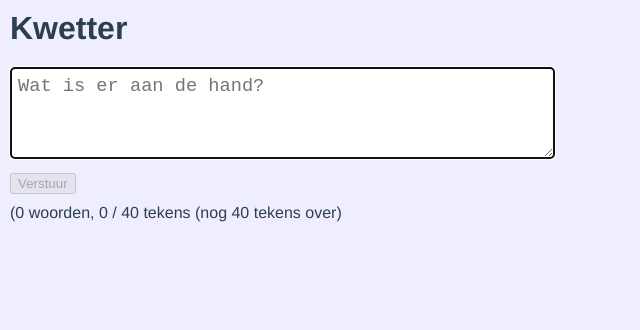
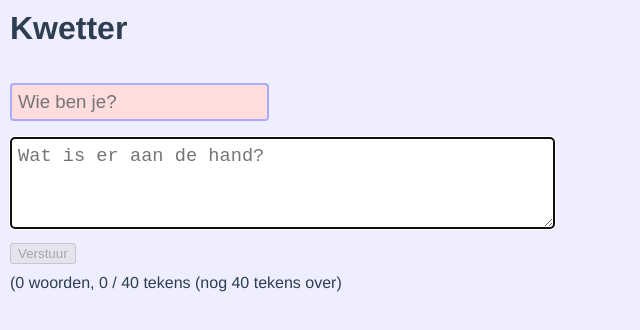
Before and after one commit to fryske-akademy/vue-workshop, a Vue app: page / in a window 1280 px wide. Shown: the top 330 px of the page, without its empty margins (0-640 px from the left). Built offline with nearby package versions, Linux system fonts and the light colour scheme.

Commit message:
Username, time, post met Enter, focus zetten.

```diff
--- a/src/App.vue
+++ b/src/App.vue
@@ -1,7 +1,7 @@
 <template>
   <div id="app">
     <h1>Kwetter</h1>
-    <MessageInput ref='messageInput' v-model="newMessage" :maxLength="maxLength" />
+    <MessageInput ref='messageInput' v-model="newMessage" @post-message="postMessage($event)" :maxLength="maxLength" />
     <button @click="postMessage" :disabled="!canPostMessage">Verstuur</button>
     <MessageFeedback :value="newMessage" :maxLength="maxLength" />
     <MessageList :messages="messages" />
@@ -34,14 +34,17 @@ export default {
       messages: [],
 
       // Het nieuwe bericht dat bewerkt wordt
-      newMessage: ""
+      newMessage: {
+        message: "",
+        user: ""
+      }
     };
   },
 
   computed: {
     // Kan het bericht geplaatst worden, of niet? (leeg, te lang of geen naam gegeven)
     canPostMessage: function () {
-      return this.newMessage.length > 0 && this.newMessage.length <= this.maxLength;
+      return this.newMessage.user.length > 0 && this.newMessage.message.length > 0 && this.newMessage.message.length <= this.maxLength;
     }
   },
 
@@ -50,8 +53,13 @@ export default {
 
     // Post new message
     postMessage: function() {
-      this.messages.push(this.newMessage);
-      this.newMessage = '';
+      this.messages.push({
+        message: this.newMessage.message,
+        user: this.newMessage.user,
+        time: (new Date()).getTime()
+      });
+      this.newMessage.message = '';
+      this.$refs.messageInput.focus();
     }
 
   }
--- a/src/components/Message.vue
+++ b/src/components/Message.vue
@@ -1,6 +1,8 @@
 <template>
   <li>
-    {{ message }}
+    <b>{{ message.user }}</b>
+    <span class='time-ago'>{{ timeAgo }}</span><br/>
+    {{ message.message }}
   </li>
 </template>
 
@@ -8,8 +10,25 @@
 export default {
 
   props: {
-    message: String,
+    message: Object,
     index: Number
+  },
+
+  // Dynamisch berekende props
+  computed: {
+    timeAgo: function () {
+      let s = Math.floor( ((new Date()).getTime() - this.message.time) / 1000 );
+      if (s < 20)
+        return `zojuist`;
+      if (s < 60)
+        return `minder dan een minuut geleden`;
+      if (s < 3600)
+        if (s < 120)
+          return `1 minuut geleden`;
+        else
+          return `${Math.floor(s / 60)} minuten geleden`;
+      return `${Math.floor(s / 3600)} uur geleden`;
+    }
   }
 }
 </script>
--- a/src/components/MessageFeedback.vue
+++ b/src/components/MessageFeedback.vue
@@ -1,6 +1,6 @@
 <template>
   <p>
-    ({{ numberOfWords }} woorden, {{ value.length }} / {{ maxLength }} tekens ({{ messageLengthComment }})
+    ({{ numberOfWords }} woorden, {{ value.message.length }} / {{ maxLength }} tekens ({{ messageLengthComment }})
   </p>
 </template>
 
@@ -8,7 +8,7 @@
 export default {
 
   props: {
-    value: String,
+    value: Object,
     maxLength: Number
   },
 
@@ -16,16 +16,16 @@ export default {
 
     // Feedback op de lengte van je bericht (tekens over / te lang)
     messageLengthComment: function () {
-      if (this.value.length <= this.maxLength)
-        return `nog ${this.maxLength - this.value.length} tekens over`;
-      if (this.value.length < this.maxLength * 1.5)
-        return `${this.value.length - this.maxLength} tekens teveel`;
+      if (this.value.message.length <= this.maxLength)
+        return `nog ${this.maxLength - this.value.message.length} tekens over`;
+      if (this.value.message.length < this.maxLength * 1.5)
+        return `${this.value.message.length - this.maxLength} tekens teveel`;
       return `Hee, rustig aan, Dostoevsky!`;
     },
 
     // Tel aantal woorden in bericht
     numberOfWords: function () {
-      let m = this.value.trim();
+      let m = this.value.message.trim();
       if (m.length === 0)
         return 0;
       return m.split(/\s+/).length;
--- a/src/components/MessageInput.vue
+++ b/src/components/MessageInput.vue
@@ -1,13 +1,27 @@
 <template>
   <div>
+    <p class='username'>
+      <input
+        ref="fieldUserName"
+
+        type='text'
+        placeholder="Wie ben je?"
+        :class="{ invalid: value.user.length === 0 }"
+
+        :value="value.user"
+        @input="valueChanged" />
+    </p>
     <textarea
       ref="myTextArea"
 
       placeholder="Wat is er aan de hand?"
       autofocus
-      :class="{ invalid: value.length > maxLength }"
+      :class="{ invalid: value.message.length > maxLength }"
 
-      :value="value"
+      @keydown.enter.exact.prevent
+      @keyup.enter.exact="$emit('post-message')"
+
+      :value="value.message"
       @input="valueChanged"
       ></textarea>
   </div>
@@ -19,7 +33,7 @@ export default {
   // Waardes die dit component ontvangt van de parent.
   // Niet wijzigen in dit component!
   props: {
-    value: String,            // nodig om dit component met v-model te laten werken
+    value: Object,            // nodig om dit component met v-model te laten werken
     maxLength: Number,
     placeholderText: String
   },
@@ -30,7 +44,15 @@ export default {
     // Wordt aangeroepen als de waarde van user of message verandert
     // Genereert een input event zodat dit component met v-model werkt
     valueChanged: function () {
-      this.$emit('input', this.$refs.myTextArea.value);
+      this.$emit('input', {
+        user: this.$refs.fieldUserName.value,
+        message: this.$refs.myTextArea.value
+      });
+    },
+
+    // Zet de focus op het berichtenveld
+    focus: function () {
+      this.$refs.myTextArea.focus();
     }
 
   }
```
